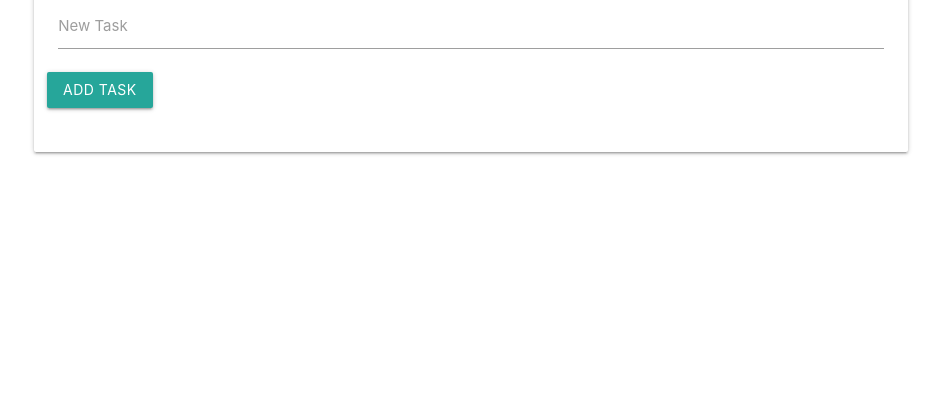
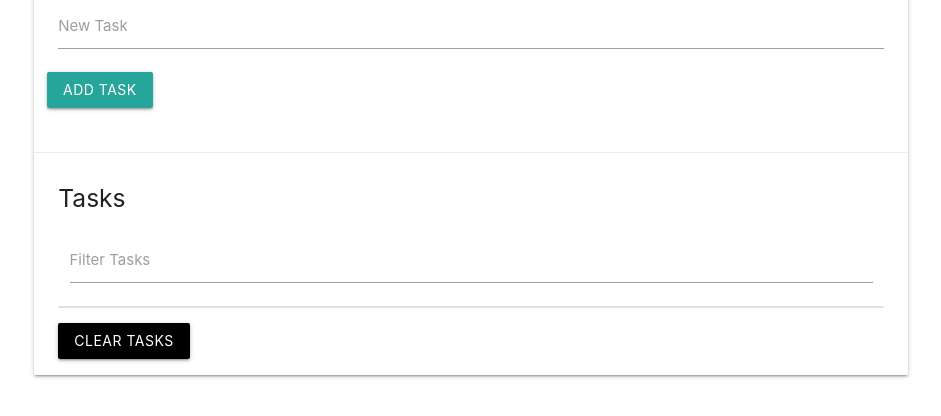
Before and after one commit to Kamatoro64/vanilla_js_task_list, a plain HTML site: page index.html in a window 1280 px wide. Shown: the part 84-500 px from the top of the page, without its empty margins (169-1110 px from the left). Drawn offline with nearby package versions, Linux system fonts and the light colour scheme.

Commit message:
Finishing up HTML with a filter input (not a form), a ul element to hold the tasks and a button to clear tasks

```diff
--- a/index.html
+++ b/index.html
@@ -29,6 +29,16 @@
 							</form>
 						</div>
 					</div>
+					<div class="card-action">
+						<h5 id="task-title">Tasks</h5>
+						<div class="input-field col s12">
+							<input type="text" name="filter" id="filter">
+							<label for="filter">Filter Tasks</label>
+						</div>
+						<ul class="collection"></ul>
+						<a href="#" class="clear-tasks btn black">Clear Tasks</a>
+					</div>
+
 				</div>
 			</div>
 		</div>
```
